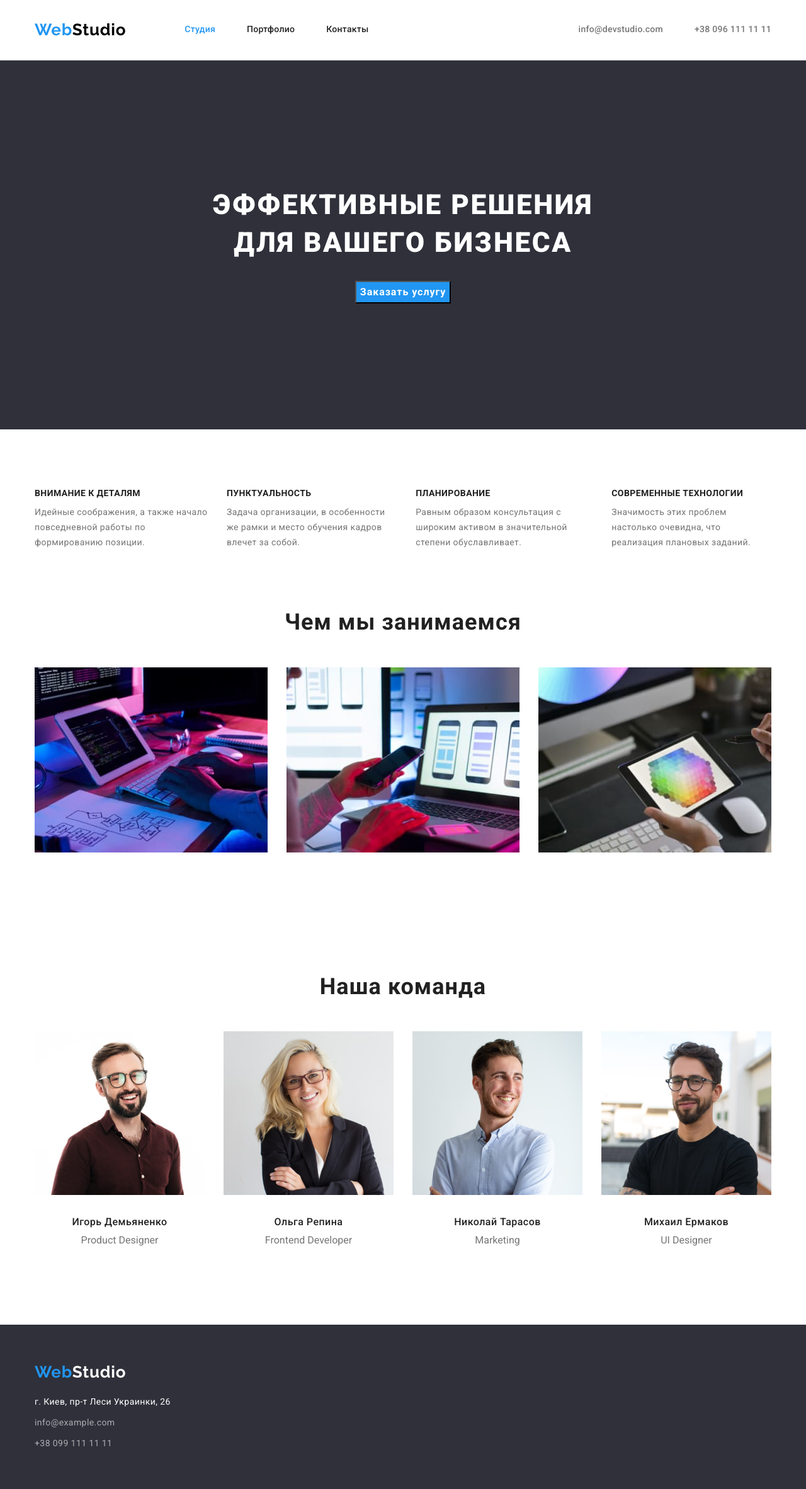
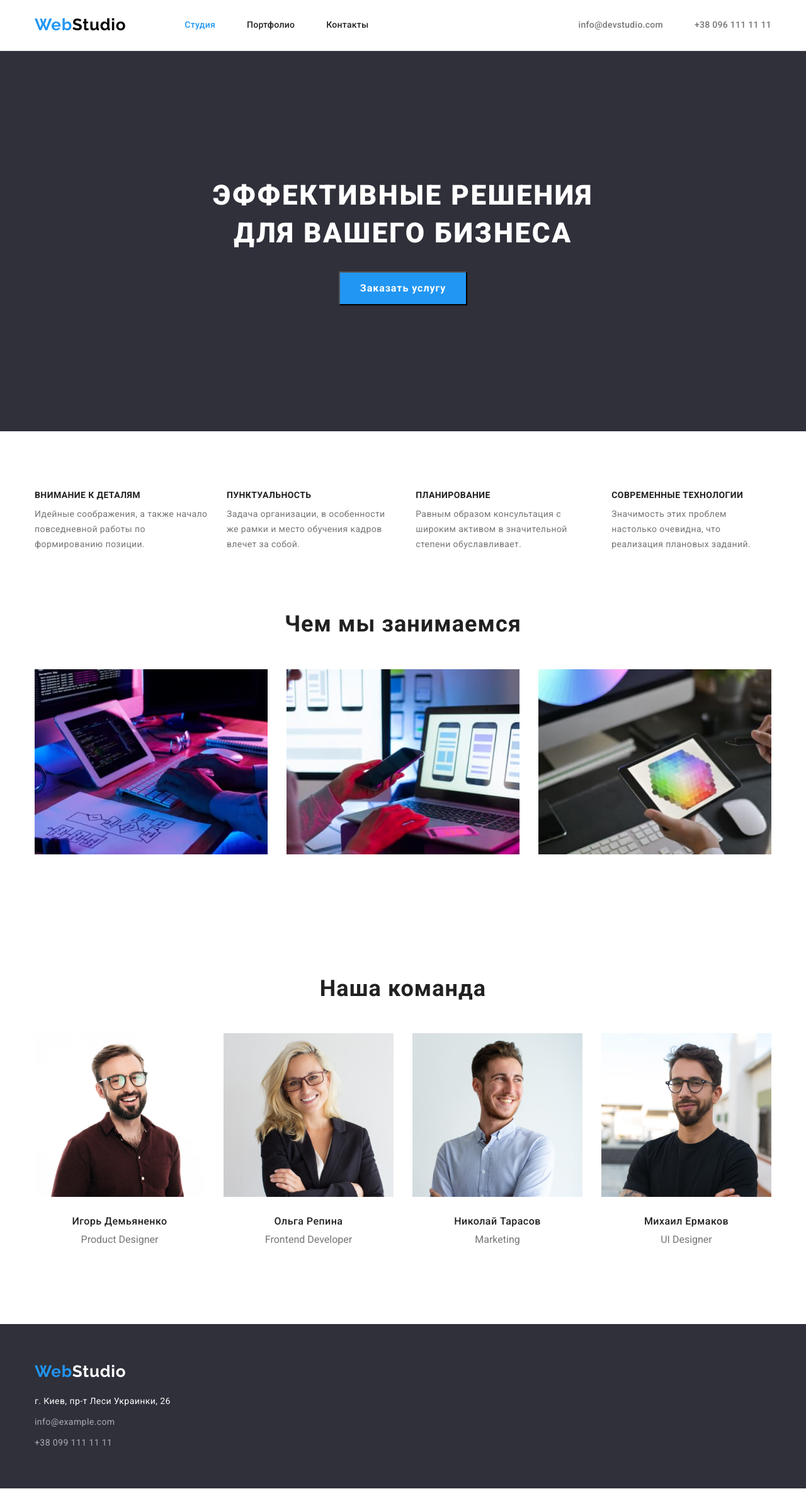
Before and after one commit to Yulia-Queiroz/goit-markup-hw-03, a plain HTML site: page index.html in a window 1280 px wide. Shown: the whole page at 63% size. Drawn offline with nearby package versions, Linux system fonts and the light colour scheme.

Commit message:
исправляет паддинги

```diff
--- a/css/styles.css
+++ b/css/styles.css
@@ -66,8 +66,8 @@ body {
 /* Logo */
 
 .logo {
-  padding-top: 32px;
-  padding-bottom: 32px;
+  padding-top: 24px;
+  padding-bottom: 25px;
   color: var(--logo-color);
 
   font-family: Raleway, sans-serif;
@@ -188,6 +188,7 @@ body {
 }
 
 .hero-button {
+  padding: 10px 32px;
   background-color: var(--accent-color);
   color: var(--light-text-color);
 
@@ -288,7 +289,6 @@ body {
 
 .team-card {
   width: calc((100%-90px) / 4);
-  padding-bottom: 30px;
   text-align: center;
 }
 
@@ -296,8 +296,13 @@ body {
   margin-right: 30px;
 }
 
+.card-bottom {
+  padding-top: 30px;
+  padding-bottom: 30px;
+}
+
 .team-img {
-  margin-bottom: 30px;
+  display: block;
 }
 
 .team-member-name {
@@ -377,6 +382,7 @@ body {
 }
 
 .filter-button {
+  padding: 6px 22px;
   background-color: var(--filter-color);
   color: var(--main-text-color);
 
@@ -430,7 +436,7 @@ body {
   letter-spacing: 0.06em;
 
   margin-top: 0;
-  margin-bottom: 20px;
+  margin-bottom: 4px;
 }
 
 .project-descr {
--- a/index.html
+++ b/index.html
@@ -107,23 +107,31 @@
                 <ul class="team-cards list">
                     <li class="team-card">
                         <img src="./images/team1.jpg" class="team-img" alt="Игорь Демьяненко" width="270">
+                        <div class="card-bottom">
                             <h3 class="team-member-name">Игорь Демьяненко</h3>
                             <p class="team-member-position">Product Designer</p>
+                        </div>
                     </li>
                     <li class="team-card">
                         <img src="./images/team2.jpg" class="team-img" alt="Ольга Репина" width="270">
+                        <div class="card-bottom">
                             <h3 class="team-member-name">Ольга Репина</h3>
                             <p class="team-member-position">Frontend Developer</p>
+                        </div>
                     </li>
                     <li class="team-card">
                         <img src="./images/team3.jpg" class="team-img" alt="Николай Тарасов" width="270">
+                        <div class="card-bottom">
                             <h3 class="team-member-name">Николай Тарасов</h3>
                             <p class="team-member-position">Marketing</p>
+                        </div>
                     </li>
                     <li class="team-card">
                         <img src="./images/team4.jpg" class="team-img" alt="Михаил Ермаков" width="270">
+                        <div class="card-bottom">
                             <h3 class="team-member-name">Михаил Ермаков</h3>
                             <p class="team-member-position">UI Designer</p>
+                        </div>
                     </li>
                 </ul>
             </div>
```
Lines whose indentation alone changed are shown as unchanged.
